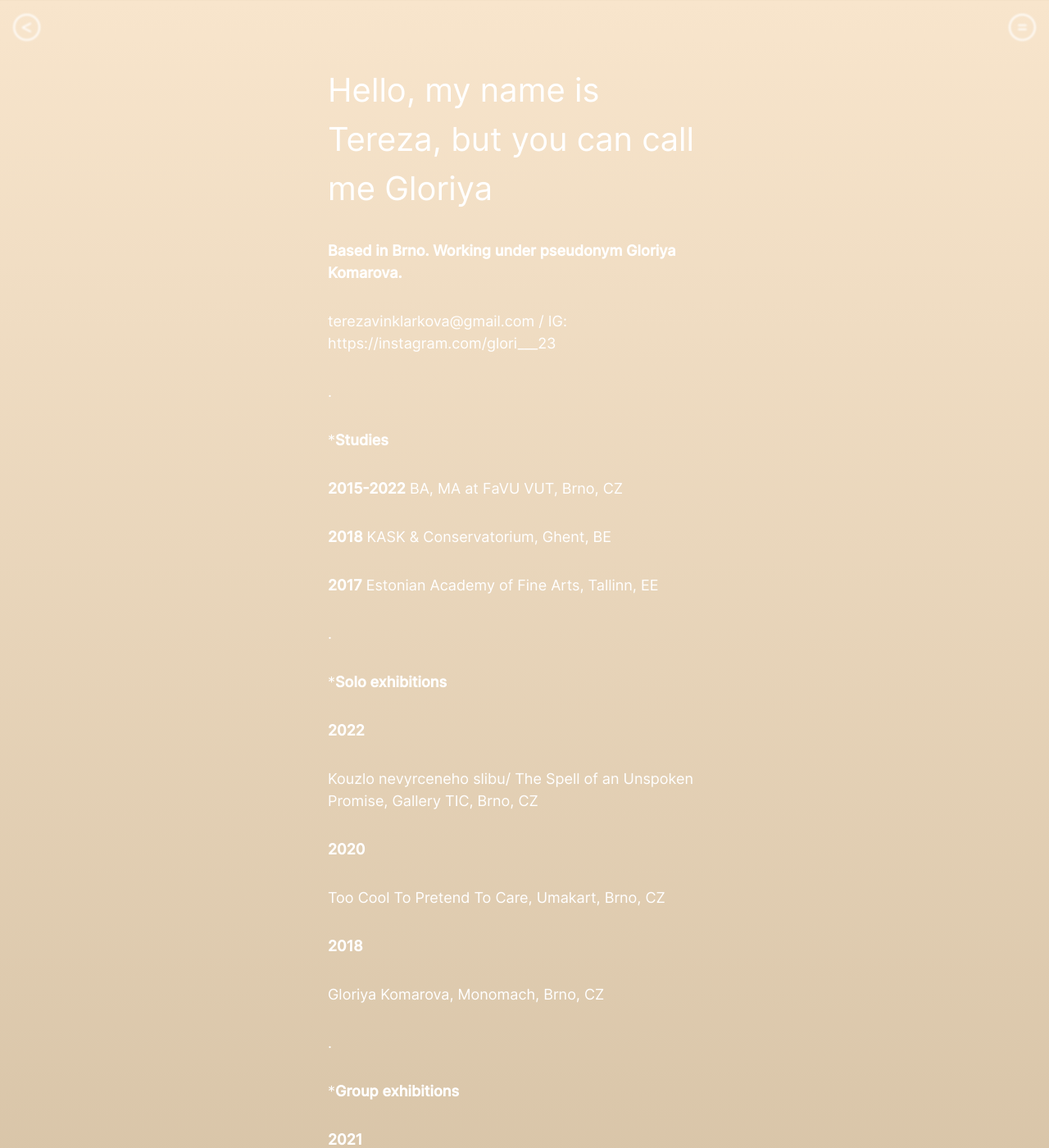
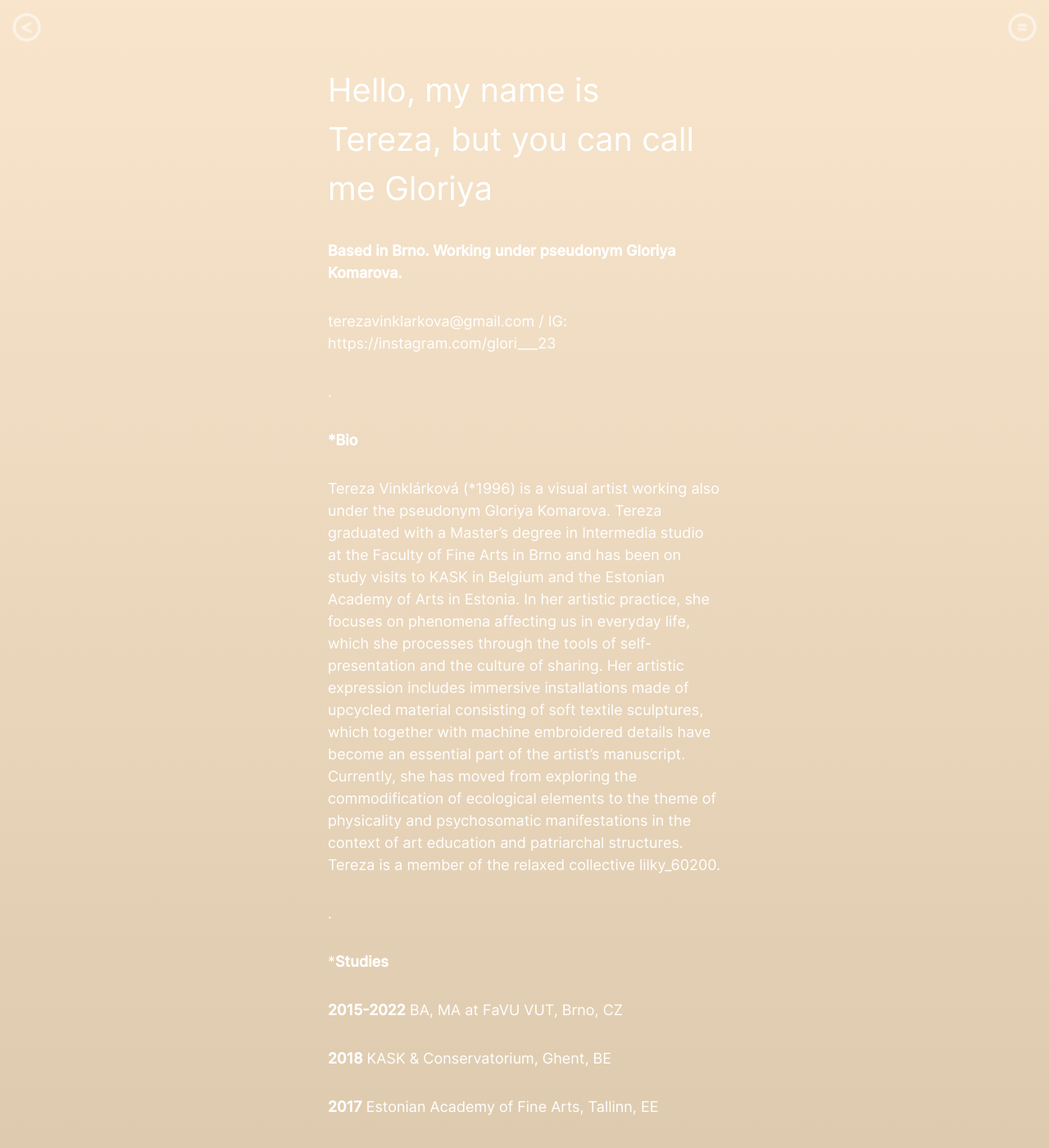
Before and after one commit to SimonBarak/tereza, a Jekyll site: the page built from about.md, in a window 1280 px wide and 1400 px high. Shown: the whole window at 82% size. Built offline with Jekyll 4.4.1, drawn with Linux system fonts in a browser that asks for light colours; some of the changed text lies outside the part shown.

Commit message:
Update from Forestry.io Simon Barak updated about.md

```diff
--- a/about.md
+++ b/about.md
@@ -7,6 +7,12 @@ layout: about
 **Based in Brno. Working under pseudonym Gloriya Komarova.**
 
 terezavinklarkova@gmail.com / IG: https://instagram.com/glori___23
+
+.
+
+***Bio**
+
+Tereza Vinklárková (*1996) is a visual artist working also under the pseudonym Gloriya Komarova. Tereza graduated with a Master's degree in Intermedia studio at the Faculty of Fine Arts in Brno and has been on study visits to KASK in Belgium and the Estonian Academy of Arts in Estonia. In her artistic practice, she focuses on phenomena affecting us in everyday life, which she processes through the tools of self-presentation and the culture of sharing. Her artistic expression includes immersive installations made of upcycled material consisting of soft textile sculptures, which together with machine embroidered details have become an essential part of the artist's manuscript. Currently, she has moved from exploring the commodification of ecological elements to the theme of physicality and psychosomatic manifestations in the context of art education and patriarchal structures. Tereza is a member of the relaxed collective lilky_60200.
 
 .
 
```
Also changed, not shown: other parts of about.md (+3 -1 lines).
